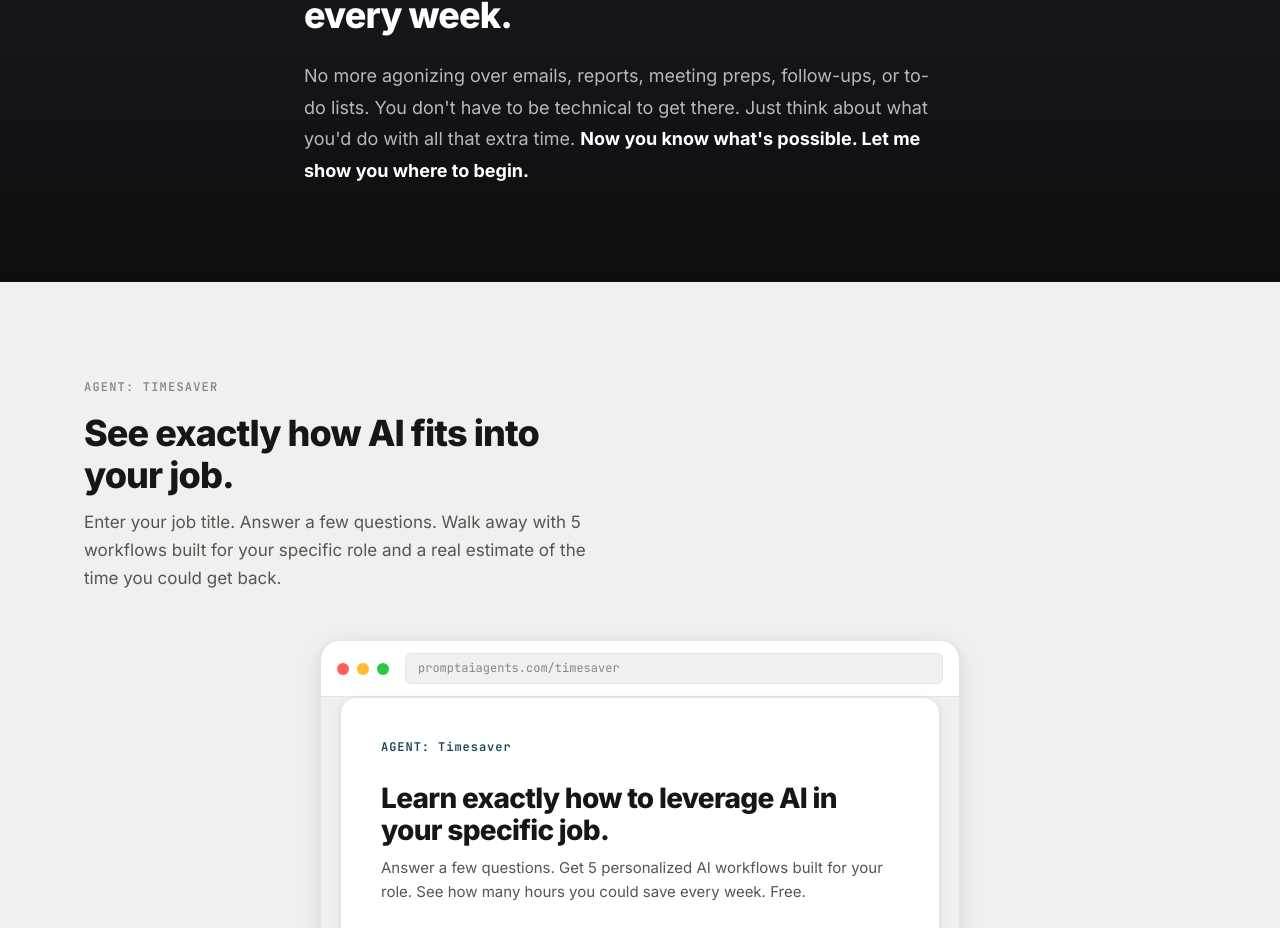
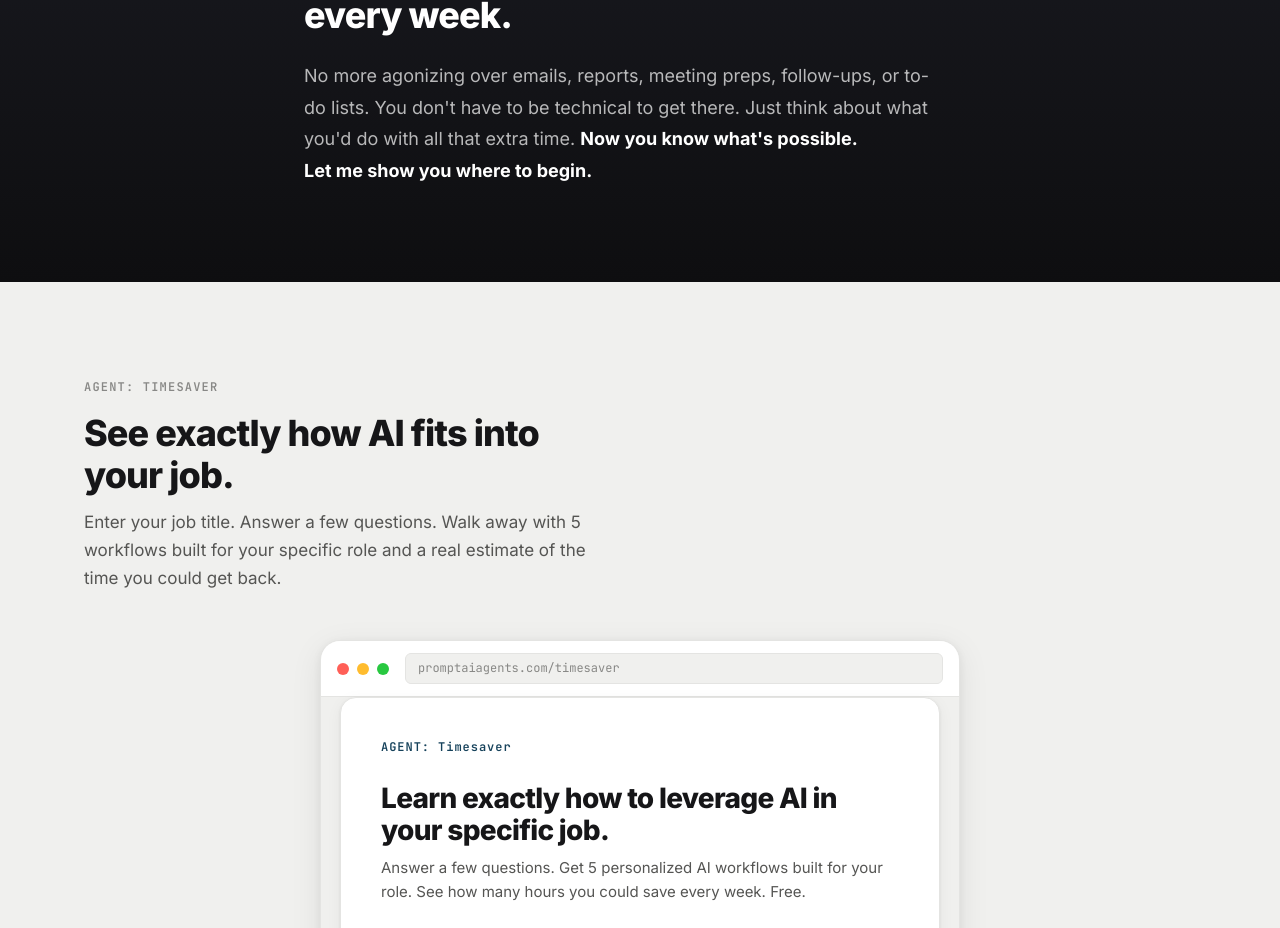
Before and after one commit to coolcalvin457-tech/agent-timesaver-nextjs, a Next.js app: page / in a window 1280 px wide. Shown: the part 795-1723 px from the top of the page. Built offline with nearby package versions, Linux system fonts and the light colour scheme.

Commit message:
Give closing line its own line in dream section

```diff
--- a/app/page.tsx
+++ b/app/page.tsx
@@ -36,9 +36,9 @@ export default function Home() {
               No more agonizing over emails, reports, meeting preps, follow-ups,
               or to-do lists. You don&apos;t have to be technical to get there.
               Just think about what you&apos;d do with all that extra time.{" "}
-              <strong>
-                Now you know what&apos;s possible. Let me show you where to begin.
-              </strong>
+              <strong>Now you know what&apos;s possible.</strong>
+              <br />
+              <strong>Let me show you where to begin.</strong>
             </p>
           </div>
         </section>
```
